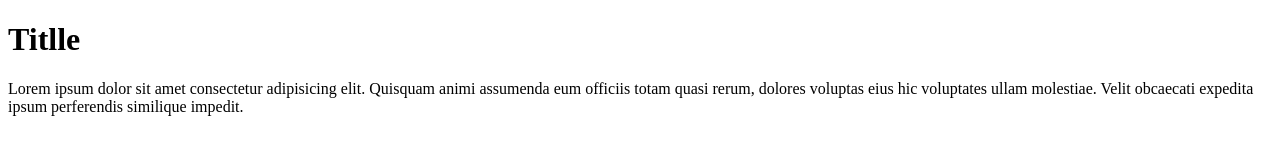
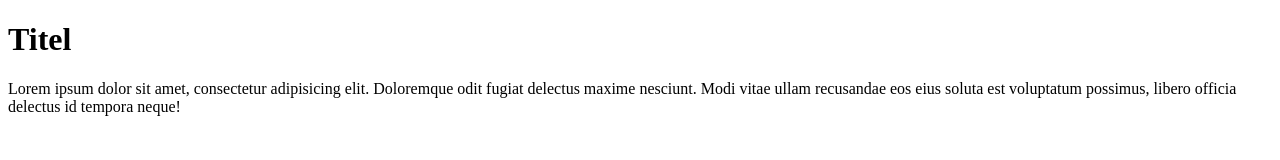
Before and after one commit to DmitryKuprienko/barbershop, a plain HTML site: page index.html in a window 1280 px wide. Drawn offline with Linux system fonts and the light colour scheme.

Commit message:
Update index.html

```diff
--- a/index.html
+++ b/index.html
@@ -1,5 +1,5 @@
 <!DOCTYPE html>
-<html lang="ru">
+<html lang="en">
 
 <head>
     <meta charset="UTF-8">
@@ -9,11 +9,12 @@
 </head>
 
 <body>
-    <h1>Titlle</h1>
-    <p>Lorem ipsum dolor sit amet consectetur adipisicing elit. Quisquam animi assumenda eum officiis totam quasi rerum,
-        dolores voluptas eius hic voluptates ullam molestiae. Velit obcaecati expedita ipsum perferendis similique
-        impedit.</p>
-
+    <h1>Titel</h1>
+    <p>Lorem ipsum dolor sit amet, consectetur adipisicing elit. Doloremque odit fugiat delectus maxime nesciunt. Modi
+        vitae ullam recusandae eos eius soluta est voluptatum possimus, libero officia delectus id tempora neque!
+    </p>
+    <a href="link1"></a>
+    <a href="link2"></a>
 </body>
 
 </html>
```
